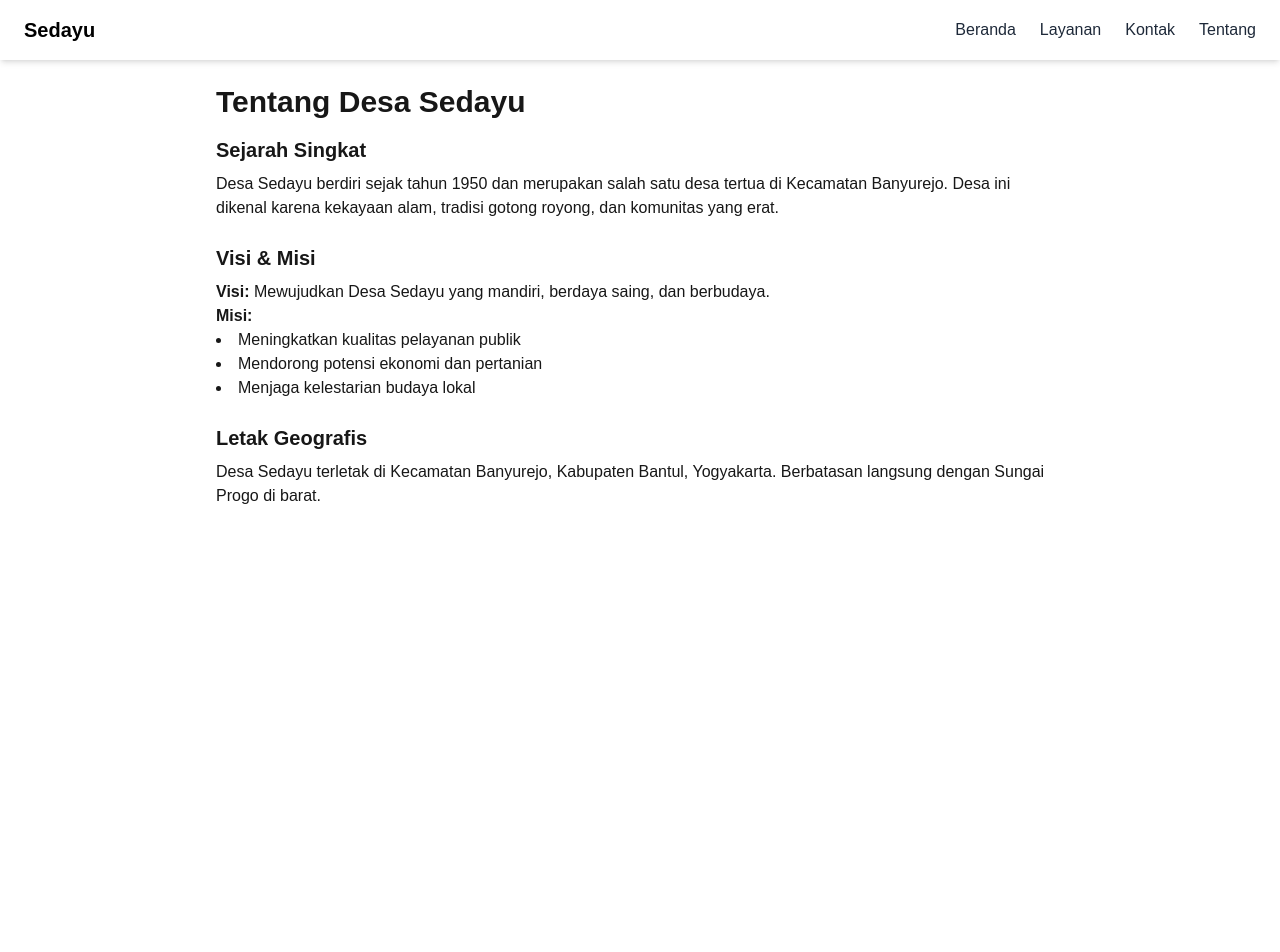
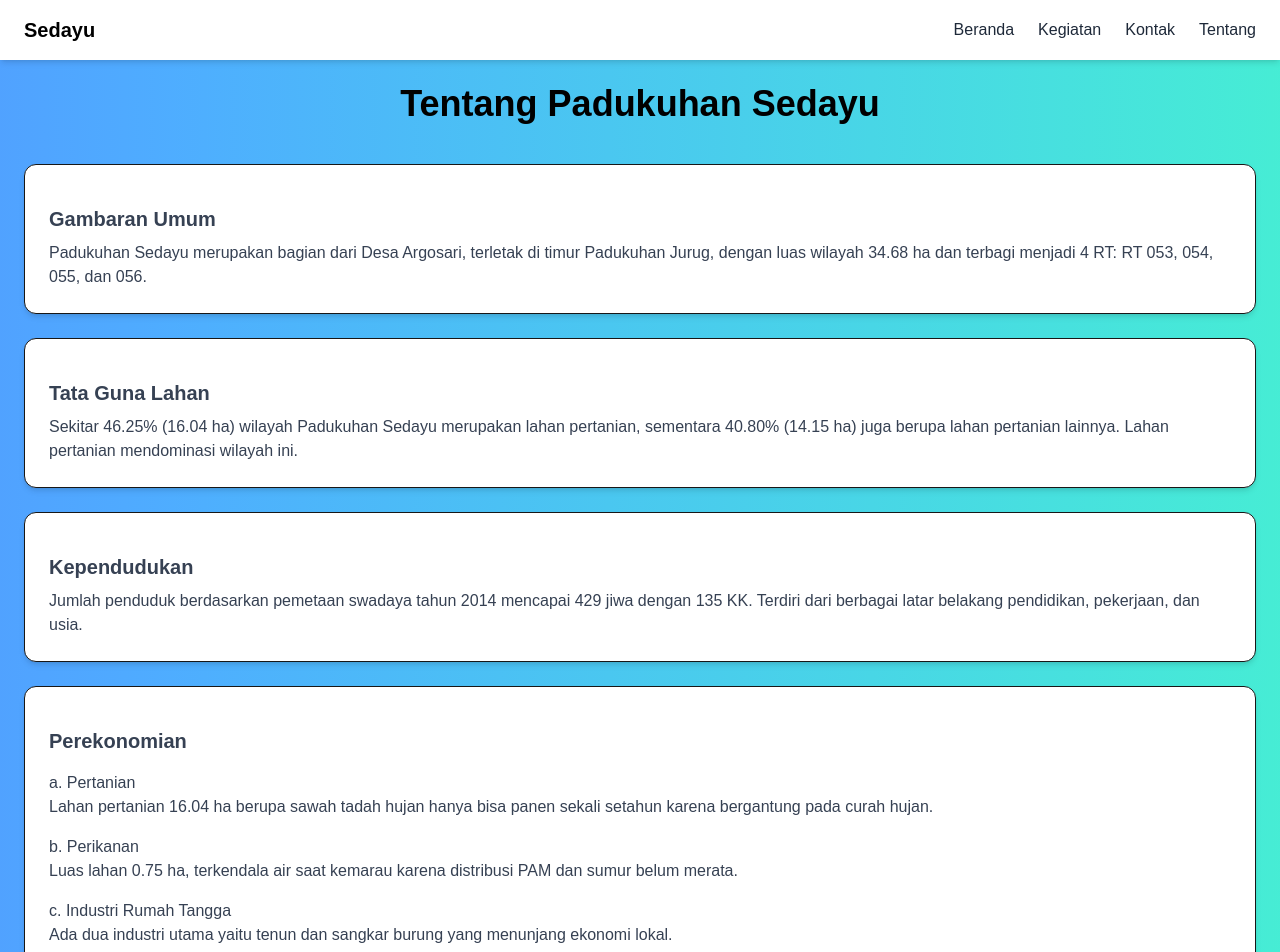
Before and after one commit to McYeremia/profil-desa-sedayu, a Next.js app: page /tentang in a window 1280 px wide. Shown: the top 952 px of the page. Before the commit the page ends 800 px from the top, so only its background shows below. Built offline with nearby package versions, Linux system fonts and the light colour scheme.

Commit message:
tambah halaman kegiatan

```diff
--- /dev/null
+++ b/src/app/kegiatan/[slug]/page.tsx
@@ -0,0 +1,63 @@
+import { notFound } from "next/navigation";
+
+type Params = {
+  params: {
+    slug: string;
+  };
+};
+
+// Data kegiatan
+const kegiatanData: Record<string, { title: string; description: string }> = {
+  "bank-sampah": {
+    title: "Bank Sampah",
+    description:
+      "Program pengelolaan sampah berbasis masyarakat yang memungkinkan warga menabung sampah dan mendapatkan nilai ekonomi. Meningkatkan kesadaran lingkungan dan kemandirian ekonomi.",
+  },
+  "karang-taruna": {
+    title: "Karang Taruna",
+    description:
+      "Organisasi kepemudaan di desa yang berperan aktif dalam kegiatan sosial, pelatihan, olahraga, dan pemberdayaan masyarakat.",
+  },
+  pkk: {
+    title: "PKK (Pemberdayaan Kesejahteraan Keluarga)",
+    description:
+      "Kelompok ibu-ibu yang aktif dalam kegiatan pemberdayaan perempuan, kesehatan keluarga, pelatihan keterampilan, dan peningkatan kesejahteraan keluarga.",
+  },
+  "kerja-bakti": {
+    title: "Kerja Bakti",
+    description:
+      "Kegiatan gotong royong warga desa untuk membersihkan lingkungan, memperbaiki fasilitas umum, dan menjaga kebersihan desa secara rutin.",
+  },
+  "posyandu-keliling": {
+    title: "Posyandu Keliling",
+    description:
+      "Pelayanan kesehatan bagi ibu hamil dan balita yang dilaksanakan secara mobile oleh petugas kesehatan dan kader desa ke wilayah-wilayah terpencil.",
+  },
+  "posyandu-remaja": {
+    title: "Posyandu Remaja",
+    description:
+      "Program layanan kesehatan dan penyuluhan bagi remaja desa untuk meningkatkan pengetahuan tentang kesehatan reproduksi dan gaya hidup sehat.",
+  },
+  karawitan: {
+    title: "Karawitan",
+    description:
+      "Kegiatan pelestarian budaya tradisional melalui seni gamelan dan tembang Jawa. Diikuti oleh warga lintas generasi untuk menjaga warisan budaya.",
+  },
+};
+
+export default function KegiatanDetailPage({ params }: Params) {
+  const kegiatan = kegiatanData[params.slug];
+
+  if (!kegiatan) {
+    notFound();
+  }
+
+  return (
+    <main className="min-h-screen bg-gradient-to-r from-blue-400 to-teal-300 px-6 py-12">
+      <div className="max-w-3xl mx-auto bg-white bg-opacity-90 rounded-xl shadow-lg p-8">
+        <h1 className="text-3xl font-bold text-gray-900 mb-4">{kegiatan.title}</h1>
+        <p className="text-lg text-gray-800">{kegiatan.description}</p>
+      </div>
+    </main>
+  );
+}
--- /dev/null
+++ b/src/app/kegiatan/page.tsx
@@ -0,0 +1,37 @@
+import Link from "next/link";
+
+export default function KegiatanPage() {
+  const kegiatan = [
+    "Bank Sampah",
+    "Karang Taruna",
+    "PKK",
+    "Kerja Bakti",
+    "Posyandu Keliling",
+    "Posyandu Remaja",
+    "Karawitan",
+  ];
+
+  // Fungsi bantu: ubah nama kegiatan jadi slug (path-url)
+  const slugify = (text: string) =>
+    text.toLowerCase().replace(/\s+/g, "-").replace(/[^\w-]+/g, "");
+
+  return (
+    <main className="min-h-screen bg-gradient-to-r from-blue-400 to-teal-300 px-6 py-12">
+      <div className="max-w-5xl mx-auto">
+        <h1 className="text-3xl md:text-4xl font-extrabold text-center text-black mb-10">
+          Kegiatan Padukuhan Sedayu
+        </h1>
+
+        <div className="grid grid-cols-1 sm:grid-cols-2 md:grid-cols-3 lg:grid-cols-4 gap-6">
+          {kegiatan.map((item, index) => (
+            <Link href={`/kegiatan/${slugify(item)}`} key={index}>
+              <div className="bg-white rounded-2xl shadow-md p-6 text-center font-semibold text-lg text-black hover:shadow-xl transition duration-300 hover:bg-blue-100 cursor-pointer">
+                {item}
+              </div>
+            </Link>
+          ))}
+        </div>
+      </div>
+    </main>
+  );
+}
--- a/src/app/layanan/page.tsx
+++ /dev/null
@@ -1,29 +0,0 @@
-export default function LayananPage() {
-  return (
-    <main className="p-6 max-w-4xl mx-auto">
-      <h1 className="text-3xl font-bold mb-4">Layanan Desa Sedayu</h1>
-
-      <div className="grid grid-cols-1 md:grid-cols-2 gap-6">
-        <div className="p-4 border rounded-lg shadow">
-          <h2 className="font-semibold text-lg">Pembuatan Surat Pengantar</h2>
-          <p>Pelayanan untuk surat keterangan domisili, SKCK, pengantar RT/RW, dll.</p>
-        </div>
-
-        <div className="p-4 border rounded-lg shadow">
-          <h2 className="font-semibold text-lg">Administrasi Kependudukan</h2>
-          <p>Pendaftaran KK, KTP, akta kelahiran, dan pindah domisili.</p>
-        </div>
-
-        <div className="p-4 border rounded-lg shadow">
-          <h2 className="font-semibold text-lg">Informasi Bantuan Sosial</h2>
-          <p>Update data penerima bantuan PKH, BLT, dan program sosial lainnya.</p>
-        </div>
-
-        <div className="p-4 border rounded-lg shadow">
-          <h2 className="font-semibold text-lg">Layanan Posyandu</h2>
-          <p>Jadwal dan pelayanan kesehatan ibu dan anak melalui posyandu lokal.</p>
-        </div>
-      </div>
-    </main>
-  );
-}
--- a/src/app/page.tsx
+++ b/src/app/page.tsx
@@ -2,7 +2,7 @@ export default function HomePage() {
   return (
     <>
 
-      <main className="bg-gray-50 font-poppins">
+      <main className="bg-gray-50">
         {/* Hero Section */}
         <section className="text-center py-20 px-4">
           <h1 className="text-4xl md:text-6xl font-extrabold text-black mb-4">
--- a/src/app/tentang/page.tsx
+++ b/src/app/tentang/page.tsx
@@ -1,30 +1,122 @@
+"use client";
+
+import React from "react";
+
+// Komponen Card dan CardContent
+function Card({ children }: { children: React.ReactNode }) {
+  return (
+    <div className="rounded-xl border bg-white p-6 shadow-md">
+      {children}
+    </div>
+  );
+}
+
+type CardContentProps = {
+  children: React.ReactNode;
+  className?: string;
+};
+
+function CardContent({ children, className = "" }: CardContentProps) {
+  return <div className={`text-gray-700 ${className}`}>{children}</div>;
+}
+
 export default function TentangPage() {
   return (
-    <main className="p-6 max-w-4xl mx-auto">
-      <h1 className="text-3xl font-bold mb-4">Tentang Desa Sedayu</h1>
+    <div className="min-h-screen bg-gradient-to-r from-blue-400 to-teal-300 p-6 space-y-6">
+      <h1 className="text-3xl md:text-4xl font-extrabold text-center mb-10 text-black">
+        Tentang Padukuhan Sedayu
+      </h1>
 
-      <section className="mb-6">
-        <h2 className="text-xl font-semibold mb-2">Sejarah Singkat</h2>
-        <p>
-          Desa Sedayu berdiri sejak tahun 1950 dan merupakan salah satu desa tertua di Kecamatan Banyurejo. Desa ini dikenal karena kekayaan alam, tradisi gotong royong, dan komunitas yang erat.
-        </p>
-      </section>
+      <Card>
+        <CardContent className="pt-4">
+          <h2 className="text-xl font-semibold mb-2">Gambaran Umum</h2>
+          <p>
+            Padukuhan Sedayu merupakan bagian dari Desa Argosari, terletak di timur Padukuhan Jurug,
+            dengan luas wilayah 34.68 ha dan terbagi menjadi 4 RT: RT 053, 054, 055, dan 056.
+          </p>
+        </CardContent>
+      </Card>
 
-      <section className="mb-6">
-        <h2 className="text-xl font-semibold mb-2">Visi & Misi</h2>
-        <p><strong>Visi:</strong> Mewujudkan Desa Sedayu yang mandiri, berdaya saing, dan berbudaya.</p>
-        <p><strong>Misi:</strong></p>
-        <ul className="list-disc list-inside">
-          <li>Meningkatkan kualitas pelayanan publik</li>
-          <li>Mendorong potensi ekonomi dan pertanian</li>
-          <li>Menjaga kelestarian budaya lokal</li>
-        </ul>
-      </section>
+      <Card>
+        <CardContent className="pt-4">
+          <h2 className="text-xl font-semibold mb-2">Tata Guna Lahan</h2>
+          <p>
+            Sekitar 46.25% (16.04 ha) wilayah Padukuhan Sedayu merupakan lahan pertanian,
+            sementara 40.80% (14.15 ha) juga berupa lahan pertanian lainnya. Lahan pertanian mendominasi wilayah ini.
+          </p>
+        </CardContent>
+      </Card>
 
-      <section>
-        <h2 className="text-xl font-semibold mb-2">Letak Geografis</h2>
-        <p>Desa Sedayu terletak di Kecamatan Banyurejo, Kabupaten Bantul, Yogyakarta. Berbatasan langsung dengan Sungai Progo di barat.</p>
-      </section>
-    </main>
+      <Card>
+        <CardContent className="pt-4">
+          <h2 className="text-xl font-semibold mb-2">Kependudukan</h2>
+          <p>
+            Jumlah penduduk berdasarkan pemetaan swadaya tahun 2014 mencapai 429 jiwa dengan 135 KK.
+            Terdiri dari berbagai latar belakang pendidikan, pekerjaan, dan usia.
+          </p>
+        </CardContent>
+      </Card>
+
+      <Card>
+        <CardContent className="pt-4 space-y-4">
+          <h2 className="text-xl font-semibold">Perekonomian</h2>
+
+          <div>
+            <h3 className="font-medium">a. Pertanian</h3>
+            <p>
+              Lahan pertanian 16.04 ha berupa sawah tadah hujan hanya bisa panen sekali setahun karena bergantung pada curah hujan.
+            </p>
+          </div>
+
+          <div>
+            <h3 className="font-medium">b. Perikanan</h3>
+            <p>
+              Luas lahan 0.75 ha, terkendala air saat kemarau karena distribusi PAM dan sumur belum merata.
+            </p>
+          </div>
+
+          <div>
+            <h3 className="font-medium">c. Industri Rumah Tangga</h3>
+            <p>
+              Ada dua industri utama yaitu tenun dan sangkar burung yang menunjang ekonomi lokal.
+            </p>
+          </div>
+
+          <div>
+            <h3 className="font-medium">d. Perdagangan dan Jasa</h3>
+            <p>
+              Kegiatan perdagangan menyatu dengan permukiman, toko/warung berperan penting dalam pemenuhan kebutuhan harian.
+            </p>
+          </div>
+        </CardContent>
+      </Card>
+
+      <Card>
+        <CardContent className="pt-4">
+          <h2 className="text-xl font-semibold mb-2">Permukiman</h2>
+          <p>
+            Permukiman belum tertata, mayoritas rumah satu lantai dengan material bata/batako. Beberapa rumah tidak layak huni.
+            Masih banyak yang menggunakan anyaman bambu dan tidak memiliki fasilitas MCK memadai.
+          </p>
+        </CardContent>
+      </Card>
+
+      <Card>
+        <CardContent className="pt-4 space-y-4">
+          <h2 className="text-xl font-semibold">Sarana dan Prasarana</h2>
+
+          <ul className="list-disc list-inside space-y-2">
+            <li><strong>Fasilitas Pendidikan:</strong> Terdapat SD yang berada di kawasan lahan pertanian.</li>
+            <li><strong>Ruang Terbuka:</strong> Memadai berupa RTH umum (makam) dan privat (pekarangan).</li>
+            <li><strong>Fasilitas Ibadah:</strong> Tersedia 1 masjid/mushola di RT 54 dalam kondisi baik.</li>
+            <li><strong>Jaringan Jalan:</strong> Umumnya aspal/rabat beton, sebagian masih tanah & licin saat hujan.</li>
+            <li><strong>Drainase:</strong> Belum memadai, sebagian besar masih tanah, menyebabkan genangan dan kerusakan jalan.</li>
+            <li><strong>Air Bersih:</strong> Mengandalkan sumur bor dan PAM, terkendala saat musim kemarau.</li>
+            <li><strong>Sanitasi:</strong> Beberapa rumah sudah menggunakan resapan sederhana.</li>
+            <li><strong>Sampah:</strong> Perlu edukasi pengelolaan dan pemilahan, banyak dibakar atau dibuang sembarangan.</li>
+          </ul>
+        </CardContent>
+      </Card>
+    </div>
   );
 }
--- a/src/components/Navbar.tsx
+++ b/src/components/Navbar.tsx
@@ -8,7 +8,7 @@ export default function Navbar() {
 
   const menuItems = [
     { href: "/", label: "Beranda" },
-    { href: "/layanan", label: "Layanan" },
+    { href: "/kegiatan", label: "Kegiatan" },
     { href: "/kontak", label: "Kontak" },
     { href: "/tentang", label: "Tentang" },
   ];
```
Also changed, not shown: src/app/kontak/page.tsx (+12 -16 lines), src/components/Kegiatan.tsx (added), src/components/ui/card.tsx (added).
